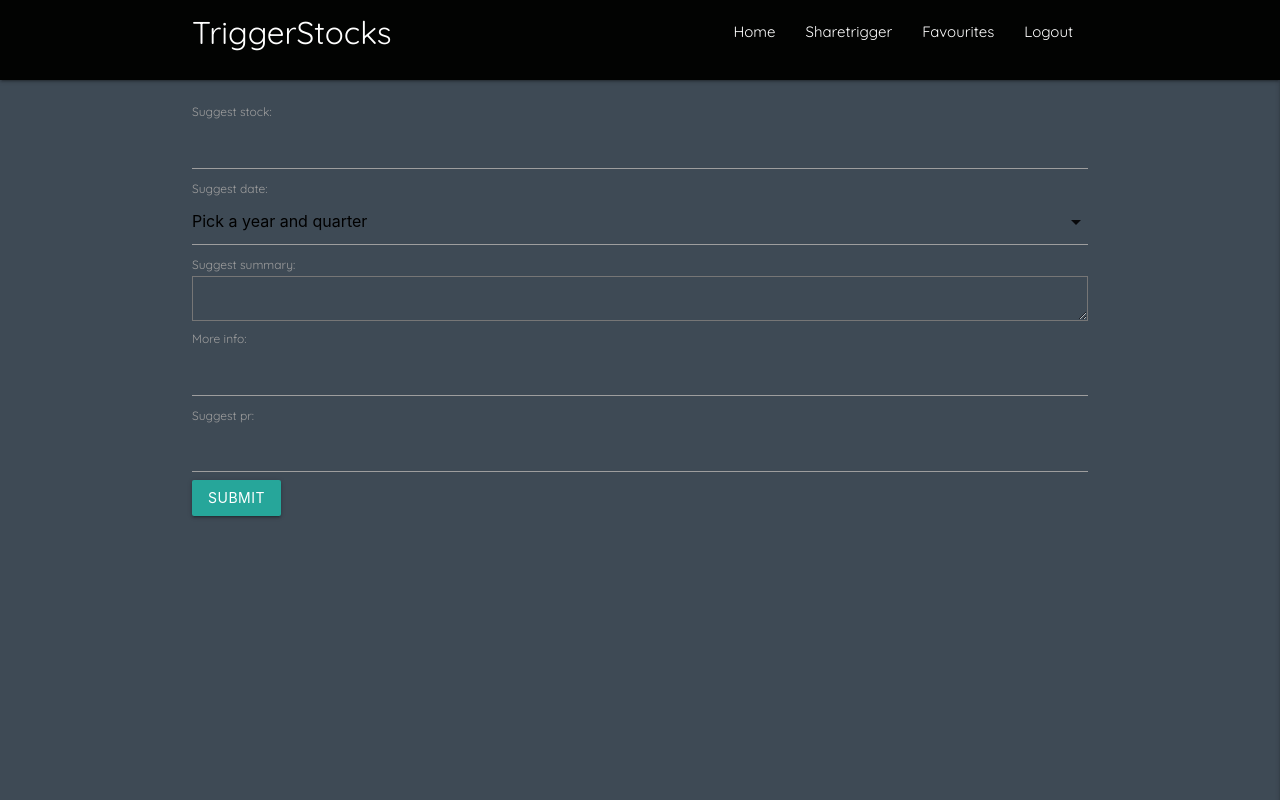
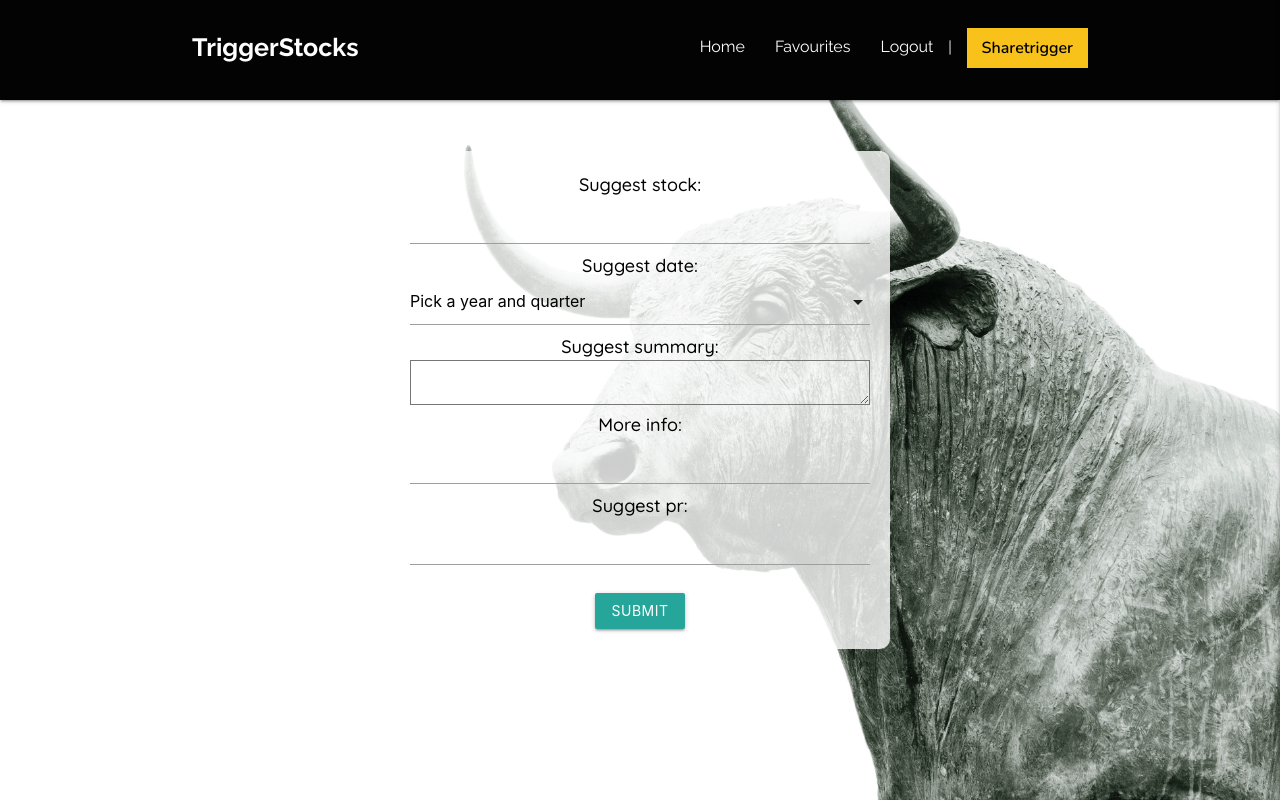
Before and after one commit to AntonEi/TriggerStocks, a Django app: page /sharetrigger/ in a window 1280 px wide. Run offline with Django 4.2, Linux system fonts and the light colour scheme; the visitor is signed in with stand-in values (Sample User, id 1).

Commit message:
Add styling to the suggest page

```diff
--- a/sharetrigger/templates/sharetrigger/sharetrigger.html
+++ b/sharetrigger/templates/sharetrigger/sharetrigger.html
@@ -1,14 +1,17 @@
 {% extends 'base.html' %}
 {% block content %}
 {% load static %}
+<div>
+    <div id="share" class="picture">
+        <div>
+            <form method="post" action="{% url 'sharetrigger' %}" class="sharetrigger-form">
+                {% csrf_token %}
 
-<div class="container">
-    <form method="post" action="{% url 'sharetrigger' %}" class="sharetrigger-form">
-        {% csrf_token %}
-
-        {{form.as_p}}
-        <button type="submit" class="btn waves-effect waves-light custom-btn">Submit</button>
-    </form>
+                {{form.as_p}}
+                <button type="submit" class="btn waves-effect waves-light custom-btn">Submit</button>
+            </form>
+        </div>
+    </div>
 </div>
 
 {% endblock content %}
--- a/static/css/style.css
+++ b/static/css/style.css
@@ -22,17 +26,52 @@ body {
 /* The navbar style */
 .dark-nav {
     background-color: rgba(3, 4, 3, 0.81);
-    height: 80px;
-    position: sticky;
-    top: 0; /* Stick to the top of the viewport */
-    z-index: 1000; /* Ensure the navigation bar is above other content */
+    height: 100px;
+    padding-top: 15px;
 }
 .bc-nav{
   background-color: black;
+  position: sticky;
+  top: 0; /* Stick to the top of the viewport */
+    z-index: 1000; /* Ensure the navigation bar is above other content */
+}
+
+#no-margin {
+  margin-bottom: 0px;
 }
 
 .dark-nav .nav-wrapper {
   background-color: transparent; /* Remove Materialize background color */
+}
+
+#brand-logo {
+  font-size: 25px;
+  font-family: "Raleway", sans-serif;
+  font-weight: 700;
+}
+
+#nav-link, #favorites-link {
+  font-size: 16px;
+  font-family: "Raleway", sans-serif;
+  font-weight: 400;
+}
+
+nav ul a{
+  font-size: 16px!important;
+}
+
+.share-btn{
+  background-color: #f8c21a;
+  color: black;
+  font-family: "Nunito", sans-serif;
+  font-size: 16px;
+  font-weight: 600;
+  margin-top: 13px;
+  margin-left: 15px;
+  line-height: 40px;
+}
+.share-btn :hover {
+  background-color: #f8d468;
 }
 /* End navbar style */
 
@@ -297,67 +360,58 @@ body {
 }
 /* End of button styling */
 
-/* Comment styling */
-.comments {
-  margin-bottom: 20px; /* Add spacing between individual comments */
-  padding: 15px; /* Add padding to the comment container */
-  border: 1px solid #ddd; /* Add a border to separate comments */
-  border-radius: 5px; /* Add rounded corners to the comment container */
-  background-color: #f9f9f9; /* Add a light background color to the comment container */
+/* share trigger page */
+
+.picture {
+  background-image: url('../images/bull.jpg');
+  background-size: cover;
+  display: flex;
+  justify-content: center;
+  align-items: center;
+  height: 100vh;
+  background-size: cover;
+  background-position: center;
 }
 
-.comments .font-weight-bold {
-  margin-bottom: 5px; /* Add spacing between author/date and comment body */
+#share label{
+  font-size: 1.2rem;
+  color: black;
+  font-weight: 500;
 }
 
-.comments .font-weight-normal {
-  font-size: 0.9em; /* Reduce font size for date */
-  color: #777; /* Dim the color of the date */
+#share {
+  position: fixed;
+  bottom: 0;
+  left: 0;
+  right: 0;
+  top: 0;
+  display: flex;
+  justify-content: center;
+  align-items: center;
 }
 
-.comments p {
-  margin-top: 10px; /* Add spacing between paragraphs in comments */
+#share > div {
+  max-width: 500px;
+  padding: 20px;
+  background-color: rgba(255, 255, 255, 0.8);
+  border-radius: 10px;
+  text-align: center;
 }
 
-.comments:last-child {
-  margin-bottom: 0; /* Remove bottom margin for the last comment */
-}
-
-.summary-textarea {
-  height: 200px; /* Adjust the height as needed */
-}
-
-/* Custom CSS for form styling */
-.custom-input {
-  border: 1px solid #ccc;
-  border-radius: 5px;
-  padding: 8px;
-  width: 100%;
-  box-sizing: border-box;
-}
-
-.summary-textarea {
-  height: 100px; /* Adjust the height as needed */
+.sharetrigger-form {
+  margin: 0 auto;
 }
 
 .custom-btn {
-  background-color: #4CAF50;
-  color: white;
-  padding: 10px 20px;
-  border: none;
-  border-radius: 5px;
-  cursor: pointer;
+  margin-top: 20px;
 }
 
-/* Optional: Additional styling */
-.custom-input:focus {
-  outline: none;
-  border-color: #4CAF50; /* Change border color when focused */
-}
 
-.custom-btn:hover {
-  background-color: #45a049; /* Darker green on hover */
-}
+
+
+/* detail page styling */
+
+
 
 #trigger-detail p, h2, h1 {
   color: white;
--- a/templates/base.html
+++ b/templates/base.html
@@ -37,33 +37,44 @@
     <nav class="dark-nav">
         <div class="container">
             <div class="nav-wrapper">
-                <a href="#!" class="brand-logo">TriggerStocks</a>
+                <a href="{% url 'home' %}" id="brand-logo" class="brand-logo">TriggerStocks</a>
                 <ul class="right hide-on-med-and-down">
-                    <li class="{% if request.path == home_url %}active{% endif %}"><a href="{% url 'home' %}">Home</a>
+                    <li id="nav-link" class="{% if request.path == home_url %}active{% endif %}"><a href="{% url 'home' %}">Home</a>
                     </li>
+                    {% if request.path == home_url %}
                     <li class="nav-item">
                         <a
-                          class="nav-link
-                          {% if request.path == sharetrigger %}active{%endif%}"
+                          id="nav-link" class="nav-link"
                           aria-current="page"
-                          href="{% url 'sharetrigger' %}"
-                          >Sharetrigger</a>
+                          href="#triggerlist"
+                          >TriggerList</a>
                     </li>
+                    {% endif %}
                     {% if user.is_authenticated %}
 
-                    <li class="{% if request.path == '/favourites/' %}active{% endif %}">
+                    <li id="nav-link" class="nav-link {% if request.path == '/favourites/' %}active{% endif %}">
                         <a href="{% url 'favourite_list' %}" id="favorites-link">Favourites</a>
                     </li>
-                    <li class="nav-item">
+                    <li id="nav-link" class="nav-link">
                         <a class="nav-link {% if request.path == logout_url %}active{% endif %}" aria-current="page"
-                            href="{% url 'account_logout' %}">Logout</a>
+                            href="{% url 'account_logout' %}" >Logout</a>
+                    </li>
+                    <li>
+                        <p>|</p>
+                    </li>
+                    <li>
+                        <a class="share-btn
+                        {% if request.path == sharetrigger %}active{%endif%}"
+                        aria-current="page"
+                        href="{% url 'sharetrigger' %}"
+                        >Sharetrigger</a>
                     </li>
                     {% else %}
-                    <li class="nav-item">
+                    <li id="nav-link" class="nav-link">
                         <a class="nav-link {% if request.path == signup_url %}active{% endif %}" aria-current="page"
                             href="{% url 'account_signup' %}">Register</a>
                     </li>
-                    <li class="nav-item">
+                    <li id="nav-link" class="nav-link">
                         <a class="nav-link {% if request.path == login_url %}active{% endif %}" aria-current="page"
                             href="{% url 'account_login' %}">Login</a>
                     </li>
@@ -104,7 +115,7 @@
 
         <!-- Below from Code Institute's I Think Therefore I Blog project -->
         <div class="container">
-            <div class="row">
+            <div id="no-margin" class="row ">
                 <div class="col-md-8 offset-md-2">
                     {% for message in messages %}
                     <div class="card-panel teal lighten-2">
--- a/triggerlist/templates/triggerlist/index.html
+++ b/triggerlist/templates/triggerlist/index.html
@@ -12,7 +12,7 @@
   <div class="header-content">
     <h1>TriggerStocks</h1>
     <p><em>Your key to smart investments.</em></p>
-    <a href="#">Explore Triggers</a>
+    <a href="#triggerlist" >Explore Triggers</a>
   </div>
 </div>
 
@@ -101,7 +101,7 @@
   </div>
 </div>
 
-<div class="triggerlisth">
+<div id="triggerlist" class="triggerlisth">
   <H2>The TriggerList</H2>
 </div>
 
```
Also changed, not shown: other parts of static/css/style.css (+30 -2 lines), triggerlist/templates/triggerlist/favourites.html (+5 -2 lines), triggerlist/templates/triggerlist/trigger_detail.html (+6 -2 lines), triggerlist/views.py (+0 -38 lines), static/images/bull.jpg (added), static/js/script.js (line endings or trailing spaces), triggerlist/migrations/0001_initial.py, triggerlist/migrations/0002_trigger_trigger_headline_alter_trigger_trigger_date_and_more.py (deleted), triggerlist/migrations/0003_trigger_favourites.py (deleted).
